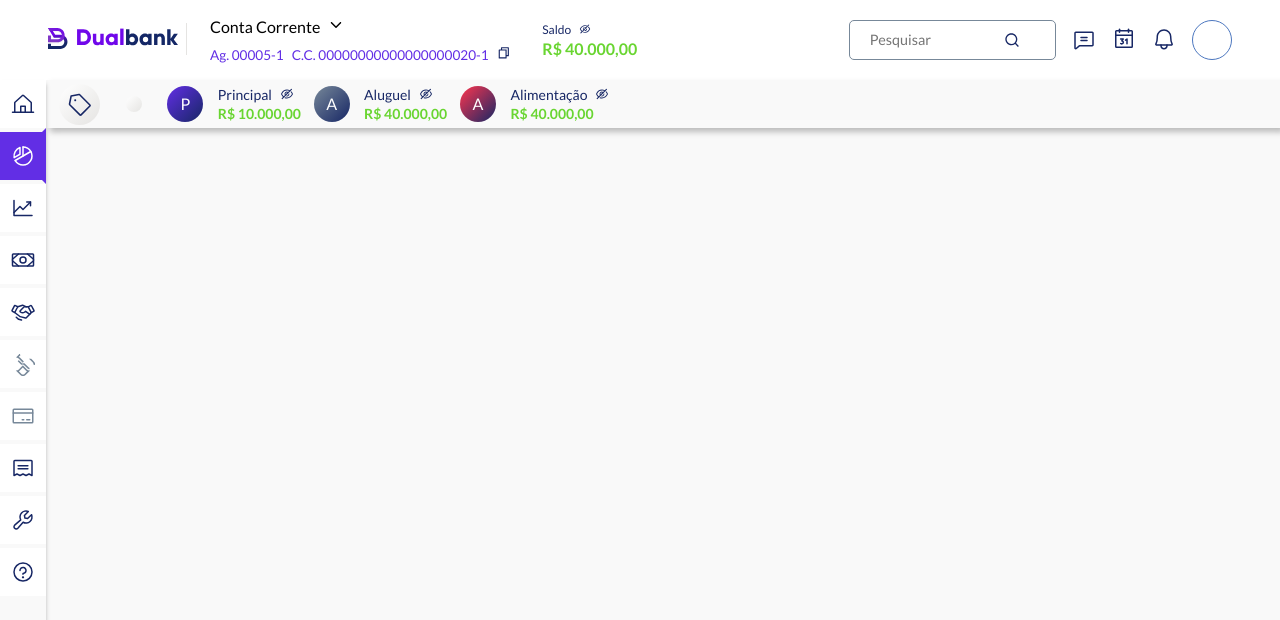
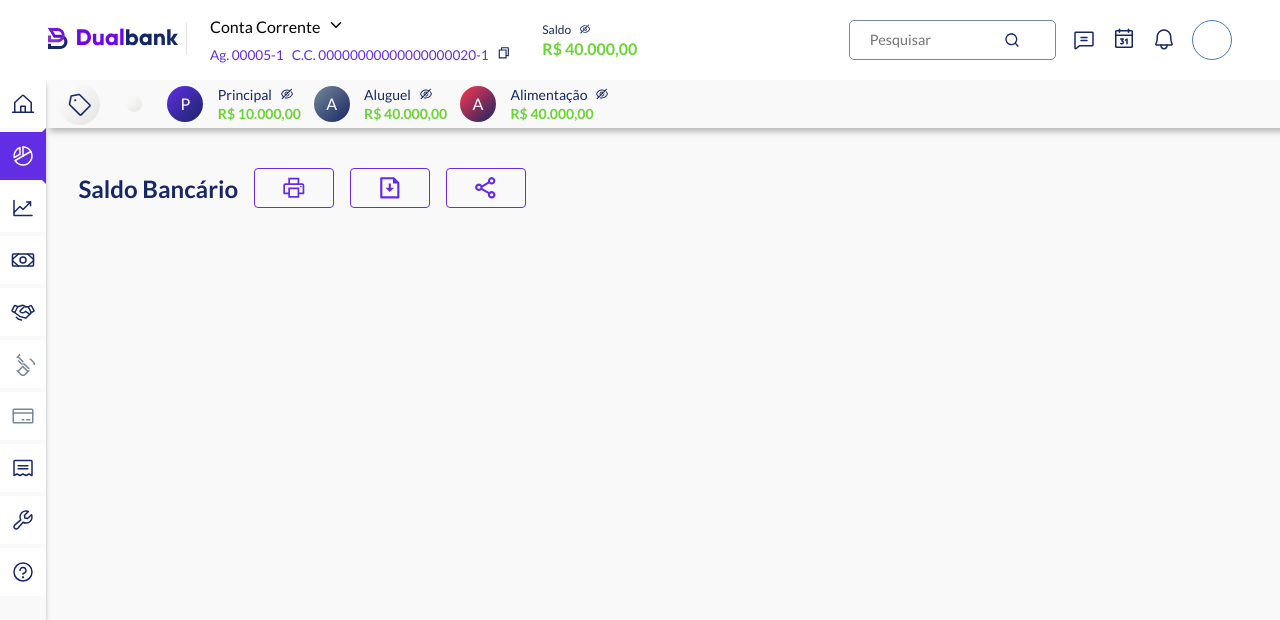
Before and after one commit to Thiago-spart/bank-dashboard, a Next.js app: page / in a window 1280 px wide. Shown: the top 620 px of the page. Built offline with nearby package versions, Linux system fonts and the light colour scheme.

Commit message:
Create HomeSection

```diff
--- /dev/null
+++ b/src/components/HomeSection/index.tsx
@@ -0,0 +1,53 @@
+import { useState } from "react";
+
+import { AiOutlinePrinter } from "react-icons/ai";
+import { RiFileDownloadLine } from "react-icons/ri";
+import { BiShareAlt } from "react-icons/bi";
+
+import {
+  Bottom,
+  Container,
+  DropdownContent,
+  DropdownContainer,
+  TitleDiv,
+} from "./styles";
+
+export const HomeSection = () => {
+  const [isDropdownOpen, setIsDropdownOpen] = useState(false);
+
+  function handleIsDropdownOpen() {
+    setIsDropdownOpen(!isDropdownOpen);
+  }
+
+  return (
+    <Container>
+      <TitleDiv>
+        <h2>Saldo Bancário</h2>
+        <Bottom type="button">
+          <AiOutlinePrinter />
+        </Bottom>
+        <Bottom type="button">
+          <RiFileDownloadLine />
+        </Bottom>
+
+        <DropdownContainer>
+          <Bottom type="button" onClick={handleIsDropdownOpen}>
+            <BiShareAlt />
+          </Bottom>
+
+          <DropdownContent isDropdownOpen={isDropdownOpen}>
+            <li>
+              <p>Enviar por e-mail</p>
+            </li>
+            <li>
+              <p>Enviar por WhatsApp</p>
+            </li>
+            <li>
+              <p>Enviar por opção 3</p>
+            </li>
+          </DropdownContent>
+        </DropdownContainer>
+      </TitleDiv>
+    </Container>
+  );
+};
--- /dev/null
+++ b/src/components/HomeSection/styles.ts
@@ -0,0 +1,73 @@
+import styled from "styled-components";
+
+export const Container = styled.section`
+	display: flex;
+	flex-direction: column;
+	margin: 2.5rem 2rem;
+`
+
+export const TitleDiv = styled.div`
+	display: flex;
+	gap: 1rem;
+	align-items: center;
+`
+
+export const Bottom = styled.button`
+	border: 1px solid var(--primary);
+	width: 5rem;
+	height: 2.5rem;
+	display: flex;
+	justify-content: center;
+	align-items: center;
+	border-radius: 0.25rem;
+	font-size: 1.6rem;
+	color: var(--primary);
+	background-color: transparent;
+	transition: all 0.4s;
+
+	&:hover,
+	&:active {
+		background: linear-gradient(270deg, var(--primary) 0%, #A683FF 100%);
+		color: var(--white);
+	}
+
+`
+
+export const DropdownContainer = styled.div`
+	position: relative;
+`
+
+export const DropdownContent = styled.ul<{ isDropdownOpen: boolean }>`
+	display: ${({ isDropdownOpen }) => (isDropdownOpen ? "flex" : "none")};
+	z-index: 10;
+	flex-direction: column;
+	position: absolute;
+	top: 42px;
+  left: 0px;
+	width: 164px;
+	height: 108px;
+	list-style: none;
+	background: var(--white);
+	border-radius: 5px;
+  padding: 0.5rem 1rem;
+	box-shadow: 0px 2px 20px rgba(44, 74, 125, 0.217548);
+
+	li {
+		display: flex;
+		flex-direction: column;
+		transition: filter 0.4s;
+		align-items: flex-start;
+		justify-content: center;
+		cursor: pointer;
+
+		&:hover {
+			filter: contrast(0.5);
+		}
+
+		p {
+			font-size: 0.85rem;
+			margin: 6.5px 0rem;
+		}
+	}
+
+`
--- a/src/components/TopMenu/styles.ts
+++ b/src/components/TopMenu/styles.ts
@@ -3,7 +3,7 @@ import styled from "styled-components";
 export const Container = styled.section`
 	display: flex;
 	align-items: center;
-	width: 100%;
+	width: 2500px;
 	height: 3rem;
 	box-shadow: 4px 4px 6px rgba(0, 0, 0, 0.25);
 
--- a/src/pages/index.tsx
+++ b/src/pages/index.tsx
@@ -3,6 +3,7 @@ import { LateralMenu } from "../components/LateralMenu";
 import { TopMenu } from "../components/TopMenu/indes";
 
 import { Container } from "../../styles/home";
+import { HomeSection } from "../components/HomeSection";
 
 export default function Home() {
   return (
@@ -11,7 +12,12 @@ export default function Home() {
 
       <Container>
         <LateralMenu />
-        <TopMenu />
+
+        <div className="divisor">
+          <TopMenu />
+
+          <HomeSection />
+        </div>
       </Container>
     </>
   );
--- a/styles/home.ts
+++ b/styles/home.ts
@@ -2,9 +2,16 @@ import styled from "styled-components";
 
 export const Container = styled.main`
 	display: flex;
+	overflow-y: hidden;
+	overflow-x: hidden;
 
+	.divisor {
+		display: flex;
+		flex-direction: column;
+	}
 
 	> nav {
-		margin-right: auto;
+		display: flex;
+		float: left;
 	}
 `
```
